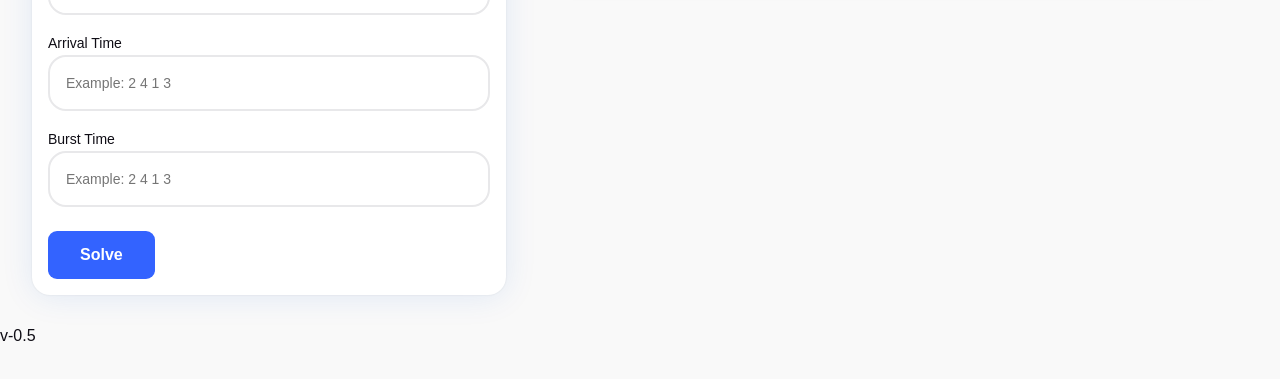
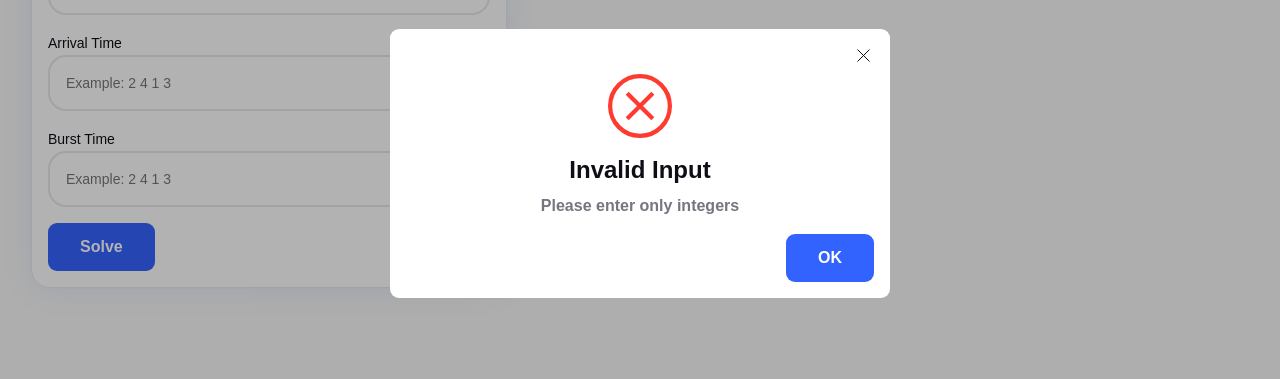
Before and after one commit to msydev/cpu-scheduling-algorithms-solver, a website with bundled scripts: page index.html in a window 1280 px wide. Both pictures are taken after a click on the button "Solve". Shown: the part 237-616 px from the top of the page. Built offline with nearby package versions, Linux system fonts and the light colour scheme.

Commit message:
adding modal

```diff
--- a/index.html
+++ b/index.html
@@ -101,7 +101,7 @@
             </div>
 
 
-            <button class="btn solve-btn" >Solve</button>
+            <button class="btn primary-btn solve-btn" >Solve</button>
 
 
         </section>
@@ -119,9 +119,26 @@
         </section>
         </div>
     </main>
-    <div class="modal-overly">
-    </div>
-    <p>v-0.5</p>
+        <div class="modal-overly">
+            <div class="modal" id="modal">
+                <div class="header-container"><div class="close-btn btn modal-close-btn"><svg width="13" height="13" viewBox="0 0 13 13" fill="none" xmlns="http://www.w3.org/2000/svg">
+                    <path d="M0.5 0.5L12.5 12.5M0.5 12.5L12.5 0.5"/>
+                    </svg>
+                    </div></div>
+                <div class="main-container">
+                    <div class="icon">
+                        <svg width="15" height="15" viewBox="0 0 15 15" fill="none" xmlns="http://www.w3.org/2000/svg">
+                            <path d="M4.5 4.5L10.5 10.5M4.5 10.5L10.5 4.5M7.5 14.5C3.63401 14.5 0.5 11.366 0.5 7.5C0.5 3.63401 3.63401 0.5 7.5 0.5C11.366 0.5 14.5 3.63401 14.5 7.5C14.5 11.366 11.366 14.5 7.5 14.5Z"/>
+                            </svg>
+                    </div>
+                    <div class="alert">
+                        <div class="modal-title"></div>
+                        <div class="modal-text"></div>
+                    </div>
+                    <div class="btn-container"><button class="primary-btn btn modal-ok-btn">OK</button></div>
+                </div>
+            </div>
+        </div>
     <script type="module" src="./src/js/main.js"></script>
 </body>
 
--- a/src/js/components/input/gatheringData.js
+++ b/src/js/components/input/gatheringData.js
@@ -1,4 +1,5 @@
 // selectedAlgo, arrivalTime, burstTime, quantumTime, priorities
+import { openModal } from "../modal.js";
 import selectedAlgorithm from "./selectedAlgo.js";
 const getData = () => {
   const selectedAlgo = selectedAlgorithm()
@@ -26,23 +27,23 @@ const getData = () => {
     .map((priority) => parseInt(priority));
 
   if (burstTimeArr.includes(0)) {
-    console.log("0 burst time is invalid");
+    openModal("Invalid Input","0 burst time is invalid");
     return;
   } else if (arrivalTimeArr.length !== burstTimeArr.length) {
-    console.log("Number of the arrival times and burst times do not match");
+    openModal("Invalid Input","Number of the arrival times and burst times do not match");
     return;
   } else if (
     arrivalTimeArr.includes(NaN) ||
     burstTimeArr.includes(NaN) ||
     (selectedAlgo === "RR" && isNaN(quantumTimeInt))
   ) {
-    console.log("Please enter only integers");
+    openModal("Invalid Input","Please enter only integers");
     return;
   } else if (
     arrivalTimeArr.some((t) => t < 0) ||
     burstTimeArr.some((t) => t < 0)
   ) {
-    console.log("Negative numbers are invalid");
+    openModal("Invalid Input","Negative numbers are invalid");
     return;
   }
 
@@ -53,7 +54,7 @@ const getData = () => {
       prioritiesArr.length !== arrivalTimeArr.length ||
       prioritiesArr.length !== arrivalTimeArr.length
     ) {
-      console.log(
+      openModal("Invalid Input",
         "Arrival times, burst times and priorities should have equal length"
       );
       return;
--- /dev/null
+++ b/src/js/components/modal.js
@@ -0,0 +1,29 @@
+const modalOverly = document.querySelector(".modal-overly");
+const modalTitle = document.querySelector(".modal-title");
+const modalText = document.querySelector(".modal-text");
+
+export function openModal(title, text) {
+  modalOverly.style.pointerEvents = "auto";
+  modalOverly.style.opacity = "1";
+  modalTitle.innerHTML = title;
+  modalText.innerHTML = text;
+}
+
+export function initModal() {
+  modalOverly.addEventListener("click", function (e) {
+    let element = e.target;
+    if (
+      element.classList.contains("modal-close-btn") ||
+      element.classList.contains("modal-overly") ||
+      element.classList.contains("modal-ok-btn")
+    ) {
+        modalOverly.style.pointerEvents = "none";
+      modalOverly.style.opacity = "0";
+    }
+  });
+}
+
+function closeModal(e) {
+  modalOverly.style.pointerEvents = "none";
+  modalOverly.style.opacity = "0";
+}
--- a/src/js/main.js
+++ b/src/js/main.js
@@ -5,7 +5,7 @@ import { solve } from "./components/output/solve/index.js";
 import getData from "./components/input/gatheringData.js";
 import output from "./components/output/output.js";
 import { themeToggle } from "./components/themeToggle.js";
-import renderCpuUtilization from "./components/output/renderCpuUtilization.js";
+import { initModal } from "./components/modal.js";
 
 const solveBtn = document.querySelector(".solve-btn");
 
@@ -13,6 +13,7 @@ const solveBtn = document.querySelector(".solve-btn");
 solveBtn.addEventListener("click", createRipple);
 handleSelectBox();
 themeToggle();
+initModal();
 
 solveBtn.addEventListener("click", function (e) {
   const data = getData();
--- a/src/scss/abstract/_variables.scss
+++ b/src/scss/abstract/_variables.scss
@@ -31,7 +31,12 @@
     --orange:#ff8b34;
 
     //Purple
-    --purble:#e18cf9;
+    --purple:#d96ff8;
+
+    --red-l:#FF3B30;
+    --red-d:#FF3B30;
+    --overly-l:rgba(0, 0, 0, 0.3);
+    --overly-d:rgba(0, 0, 0, 0.7);
 
     // Gradients
     // --gradiantGreenToBlue: linear-gradient(254.81deg, #1A50FF 8.13%, #1EE9B6 92.46%);
--- a/src/scss/base/_reset.scss
+++ b/src/scss/base/_reset.scss
@@ -47,3 +47,7 @@ button{
 input[type=number]::-webkit-inner-spin-button {
     -webkit-appearance: none;
 }
+
+svg{
+    @extend %flex-center-center;
+}
--- a/src/scss/components/__components-dir.scss
+++ b/src/scss/components/__components-dir.scss
@@ -1,3 +1,9 @@
+// global
+@import './global/btn';
+@import './global/primary-btn';
+@import './global/close-btn';
+
+
 // HEADER
 @import './header/themeToggle';
 @import './header/logo';
@@ -6,7 +12,6 @@
 
 // input
 @import './main/input/inputField';
-@import './main/input/solveBtn';
 @import './main/input/selectField';
 @import './main/input/inputSection';
 
--- a/src/scss/components/_modal.scss
+++ b/src/scss/components/_modal.scss
@@ -1,4 +1,4 @@
-.modal-overly{
+.modal-overly {
   @extend %flex-center-center;
   background-color: var(--overly);
   height: 100vh;
@@ -8,15 +8,64 @@
   left: 0;
   right: 0;
   bottom: 0;
-    z-index: 10;
+  z-index: 1;
   pointer-events: none;
   opacity: 0;
-    & .moadl{
+  transition: all 0.2s;
+  & .modal {
+    position: static;
+    display: inline-block;
+    background-color: var(--bg-secondary);
+    width: 90%;
+    max-width: 500px;
+    padding: 8px;
+    border-radius: 9px;
+    z-index: 1000;
+    & .header-container {
       @extend %flex-center-center;
+      justify-content: flex-end;
+      & svg{
+        pointer-events: none;
+        }
+    }
+
+    & .main-container {
+      @extend %flex-center-center;
+        flex-direction: column;
+        padding: 0 8px 8px 8px;
+
+      & .icon {
+      @extend %flex-center-center;
+        padding-bottom: 8px;
+        & svg {
+          @include size(64px);
+          stroke: var(--red);
+          pointer-events: none;
+        }
+      }
+      & .alert {
+        & .modal-title {
+          color: var(--tx-primary);
+          text-align: center;
+          font: var(--f-headLine);
+          padding: 8px 0;
+        }
+        & .modal-text {
+          color: var(--tx-secondary);
+          font: var(--f-bodyBold);
+          text-align: center;
+        }
+      }
+
+      & .btn-container{
+        margin-top: 16px;
+          align-self: end;
 
       }
     }
+  }
+}
 
-.modal-overly-show{
+.modal-overly-show {
   opacity: 0.5;
 }
--- /dev/null
+++ b/src/scss/components/global/_btn.scss
@@ -0,0 +1,6 @@
+.btn{
+    border-radius: 9px;
+    transition: all .2s;
+    user-select: none;
+    cursor: pointer;
+}
--- /dev/null
+++ b/src/scss/components/global/_close-btn.scss
@@ -0,0 +1,15 @@
+.close-btn{
+    @extend %flex-center-center;
+    padding: 12px;
+    border-radius: 4px;
+    & svg{
+        stroke: var(--tx-primary);
+    }
+    &:hover{
+        background-color: var(--gray);
+    }
+
+    @include for-phone-only{
+        border: 1px solid var(--gray);
+    }
+}
--- a/src/scss/components/main/input/_solveBtn.scss
+++ b/src/scss/components/global/_primary-btn.scss
@@ -1,18 +1,12 @@
-.solve-btn{
+.primary-btn{
   display: inline-block;
   position: relative;
   overflow: hidden;
+  font: var(--f-bodyBold);
   background-color: var(--blue);
   color: var(--white);
-  font: var(--f-bodyBold);
-  border-radius: 9px;
   padding: 12px 32px;
-  margin-top: 8px;
-  transition: all .2s;
 
-  &:hover{
-      background-color: var(--dark-blue);
-  }
   & span{
     position: absolute;
   }
@@ -28,4 +22,7 @@
     background-color: var(--blue);
     };
   }
+  &:hover{
+    background-color: var(--dark-blue);
 }
+}
--- a/src/scss/themes/_darkMode.scss
+++ b/src/scss/themes/_darkMode.scss
@@ -7,6 +7,10 @@ html[data-theme='dark']{
   --gray:var(--gray3);
   --light-gray:var(--gray4);
   --blue-switch:var(--light-blue);
+
+  --red:var(--red-d);
+
+  --overly:var(--overly-d);
 
   //backgrounds
   --bg-primary:var(--gray1);
--- a/src/scss/themes/_lightMode.scss
+++ b/src/scss/themes/_lightMode.scss
@@ -6,6 +6,11 @@ html[data-theme='light']{
     --gray:var(--gray11);
     --light-gray:var(--gray11);
     --blue-switch:var(--blue);
+
+  --red:var(--red-l);
+
+
+  --overly:var(--overly-l);
 
     //backgrounds
     --bg-primary:var(--gray12);
```
Also changed, not shown: src/css/main.css, src/js/components/output/renderGanttChart.js, 1 other file. Lines whose indentation alone changed are shown as unchanged.
